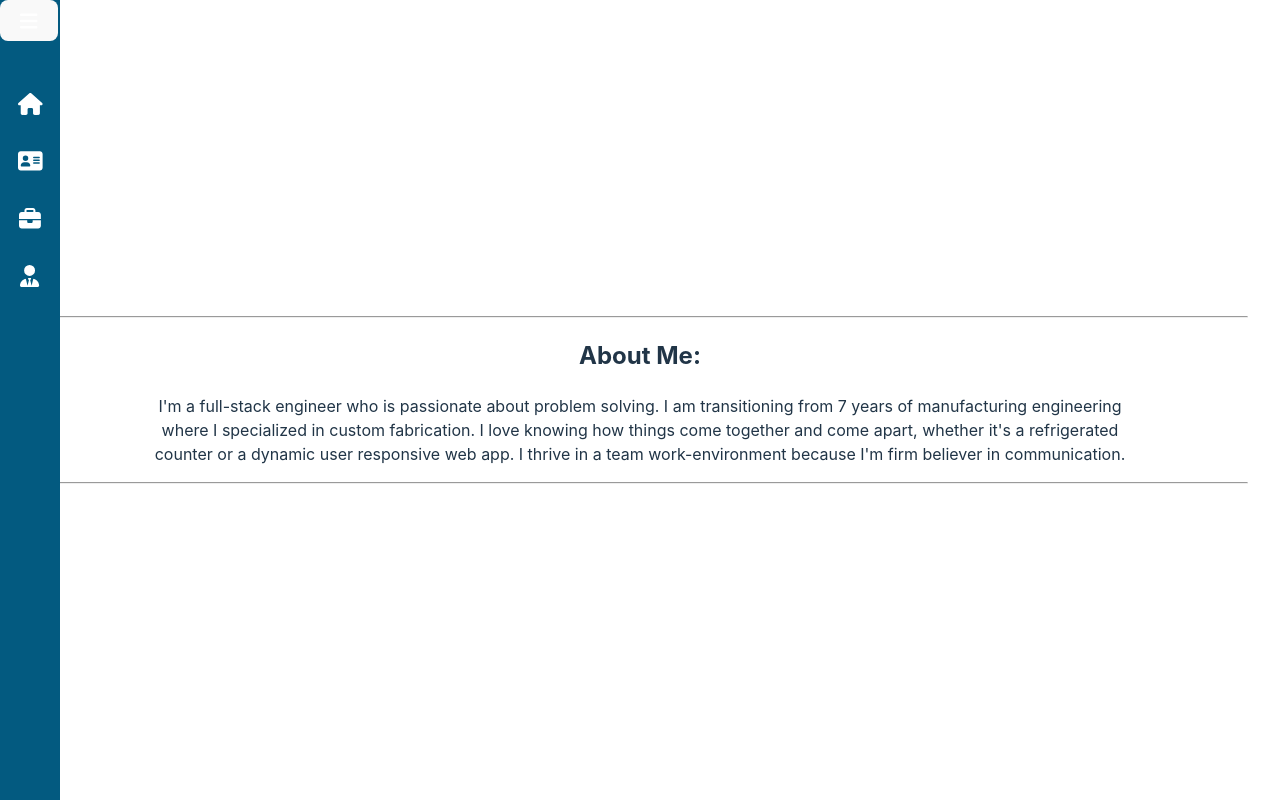
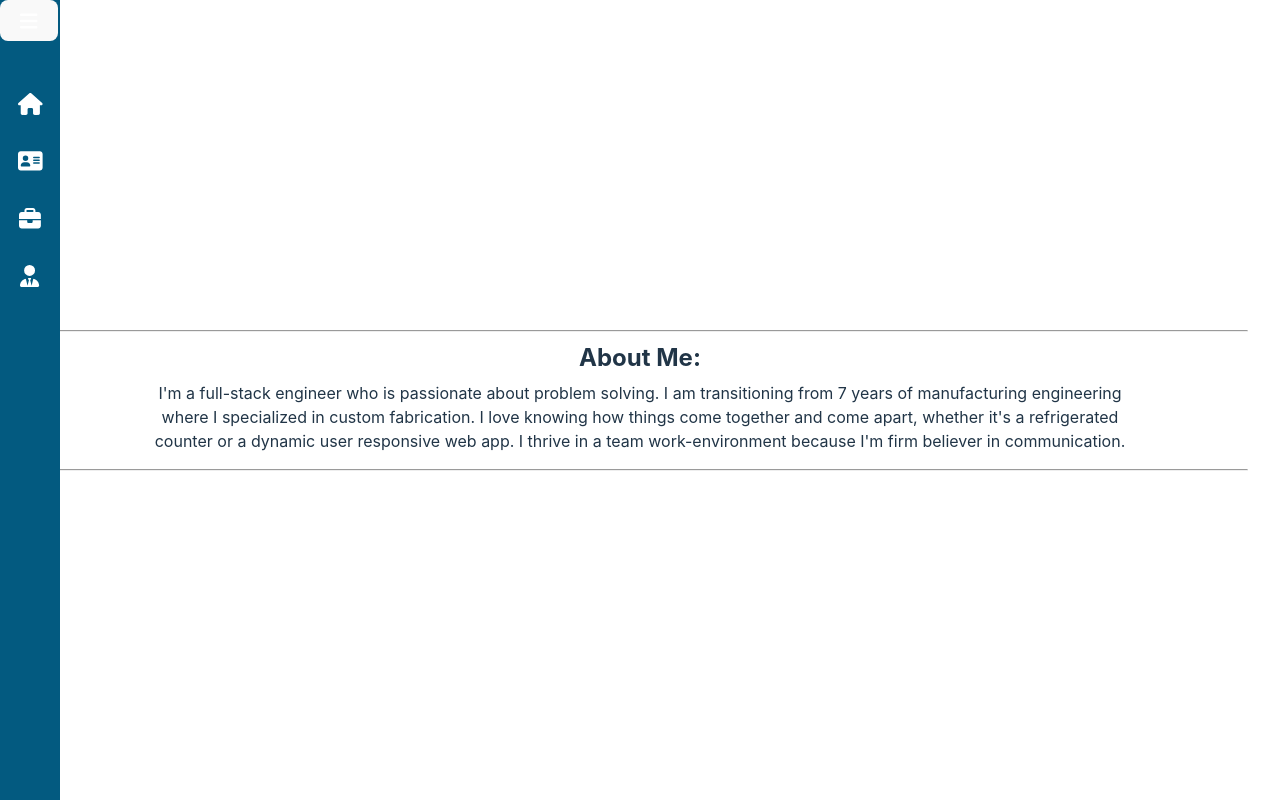
Before and after one commit to avilla13/avx-portfolio, a React (Vite) app: page /about in a window 1280 px wide. Built offline with nearby package versions, Linux system fonts and the light colour scheme.

Commit message:
Style sizing for About section

```diff
--- a/src/pages/About/About.css
+++ b/src/pages/About/About.css
@@ -3,7 +3,7 @@
     text-align: center;
 }
 .main p {
-    margin: 20px 50px;
+    margin: 0px 50px;
     padding: 20%;
 }
 .main h1 {
@@ -15,4 +15,10 @@
 p {
     margin-left: 10%;
     margin-right: 10%;
+    margin-top: 5px;
 }
+
+h2 {
+    margin: 0px;
+    padding: 0px;
+}
--- a/src/pages/About/About.jsx
+++ b/src/pages/About/About.jsx
@@ -4,9 +4,9 @@ import './About.css';
 export default function About() {
   return (
     <div>
-      <hr />
-      <h2>About Me: </h2>
       <main>
+        <hr />
+        <h2>About Me: </h2>
         <p>
           I'm a full-stack engineer who is passionate about problem solving. I am transitioning from 7 years of manufacturing engineering where I specialized in custom fabrication. I love knowing how things come together and come apart, whether it's a refrigerated counter or a dynamic user responsive web app. I thrive in a team work-environment because I'm firm believer in communication.
         </p>
```
